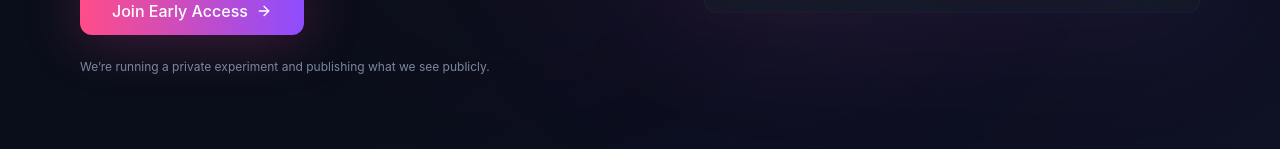
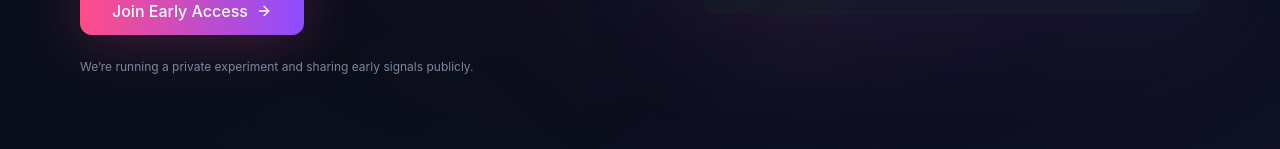
Before and after one commit to agentdot/vidcluster, a React (Vite) app in the folder vidcluster-marketing-main/: page / in a window 1280 px wide. Shown: the part 546-695 px from the top of the page. Built offline with nearby package versions, Linux system fonts and the light colour scheme; the HTML template or start-up script is replaced by a standard one.

Commit message:
Update Hero.tsx

```diff
--- a/vidcluster-marketing-main/src/components/landing/Hero.tsx
+++ b/vidcluster-marketing-main/src/components/landing/Hero.tsx
@@ -110,7 +110,7 @@ const Hero = () => {
               className="text-xs text-muted-foreground animate-slide-up"
               style={{ animationDelay: "0.4s" }}
             >
-              We’re running a private experiment and publishing what we see publicly.
+              We’re running a private experiment and sharing early signals publicly.
             </p>
           </div>
 
```
